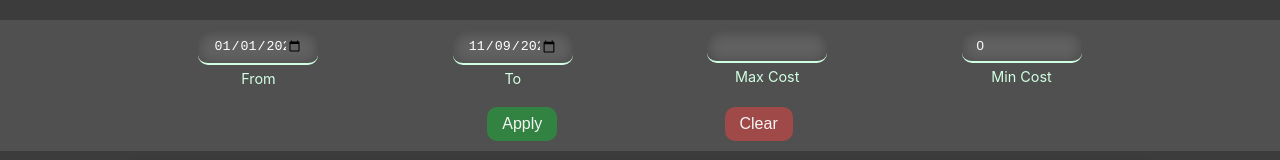
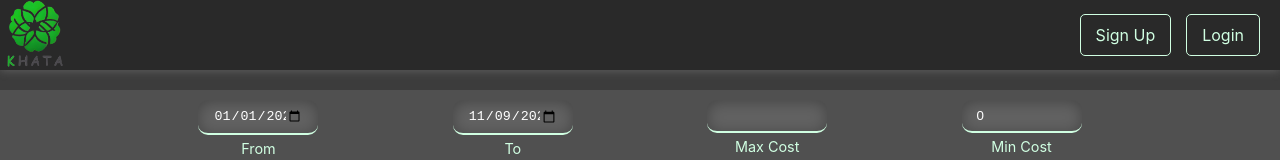
Before and after one commit to noobman99/khata, a React (Create React App) app: page / in a window 1280 px wide. Shown: the top 160 px of the page. Built offline with nearby package versions, Linux system fonts and the light colour scheme; no server answers.

Commit message:
added navbar

```diff
--- a/src/App.js
+++ b/src/App.js
@@ -6,6 +6,7 @@
 import Editor from "./pages/Editor";
 import useCoreDataContext from "./Hooks/useCoreDataContext";
 import Login from "./pages/Login";
+import Navbar from "./components/Navbar";
 
 function App() {
   let { user, transactions } = useCoreDataContext();
@@ -15,6 +16,8 @@
     <>
       {true ? (
         <Router>
+          <Navbar />
+          <section className="khata-body">
             <Routes>
               <Route path="/edit/:id" element={<Editor type="edit" />} />
               <Route path="/new" element={<Editor type="new" />} />
@@ -22,6 +25,7 @@
               <Route path="/signup" element={<Login type="signup" />} />
               <Route path="/" element={<Transactions />} />
             </Routes>
+          </section>
         </Router>
       ) : (
         <h2> Loading </h2>
--- /dev/null
+++ b/src/components/Navbar.js
@@ -0,0 +1,41 @@
+import { Link, useNavigate } from "react-router-dom";
+import useCoreDataContext from "../Hooks/useCoreDataContext";
+import "../css/Navbar.css";
+
+export default function Navbar() {
+  const { user, dispatch } = useCoreDataContext();
+  const navigate = useNavigate();
+
+  const logout = () => {
+    localStorage.removeItem(process.env.REACT_APP_TOKEN);
+    dispatch({
+      type: "Clear_Data",
+    });
+  };
+
+  return (
+    <nav>
+      <img
+        src="./logo.png"
+        alt=""
+        className="logo"
+        onClick={() => navigate("/")}
+      />
+      <div className="navigation">
+        {user ? (
+          <>
+            <Link to="/new">Add</Link>
+            <Link to="/login" onClick={logout}>
+              Logout
+            </Link>
+          </>
+        ) : (
+          <>
+            <Link to="/signup">Sign Up</Link>
+            <Link to="/login">Login</Link>
+          </>
+        )}
+      </div>
+    </nav>
+  );
+}
--- a/src/css/App.css
+++ b/src/css/App.css
@@ -14,6 +14,8 @@
   --font-light-green: rgb(208, 255, 226);
   /* tertiary color and shades */
   --cream: rgb(207, 201, 175);
+  /* navbar height */
+  --nav-height: 70px;
 }
 
 body {
@@ -23,6 +25,11 @@
   font-family: "Roboto", sans-serif;
   /* background: linear-gradient(45deg, #49a09d, #5f2c82); */
   background: var(--background-gray);
+}
+
+section.khata-body {
+  padding: var(--nav-height) 0;
+  width: 100%;
 }
 
 .input-group {
--- /dev/null
+++ b/src/css/Navbar.css
@@ -0,0 +1,46 @@
+nav {
+  height: var(--nav-height);
+  width: 100%;
+  position: fixed;
+  top: 0;
+  left: 0;
+  display: flex;
+  flex-direction: row;
+  justify-content: space-between;
+  background-color: var(--drak-gray);
+  box-shadow: 0 0 10px rgba(200, 200, 200, 0.299);
+}
+
+nav > .logo {
+  height: 100%;
+  width: auto;
+}
+
+.navigation {
+  height: 100%;
+  margin: 0 20px;
+  display: flex;
+  flex-direction: row;
+  align-items: center;
+  gap: 15px;
+}
+
+.navigation > a {
+  height: 60%;
+  display: flex;
+  justify-content: center;
+  align-items: center;
+  padding: 0 15px;
+  text-decoration: none;
+  color: var(--font-light-green);
+  border: 1px solid var(--font-light-green);
+  border-radius: 5px;
+  transition-duration: 0.3s;
+}
+
+.navigation > a:hover {
+  color: var(--font-green);
+  border-color: var(--font-green);
+  box-shadow: 0 0 2px var(--font-light-green), inset 0 0 2px var(--font-green);
+  scale: 1.05;
+}
```
Also changed, not shown: public/logo.png (added). Lines whose indentation alone changed are shown as unchanged.
